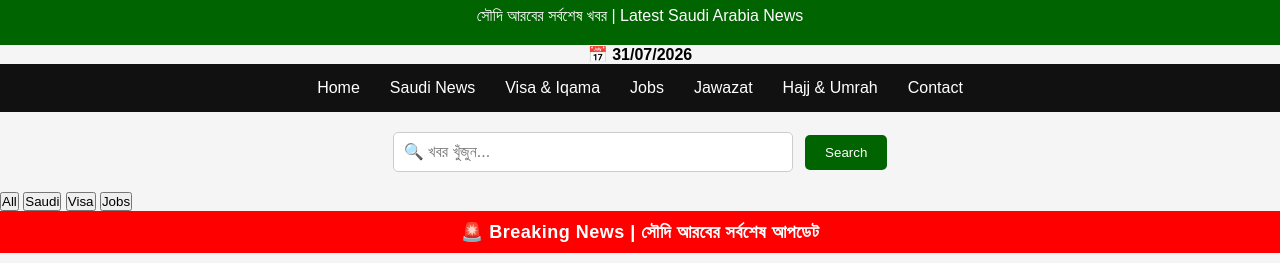
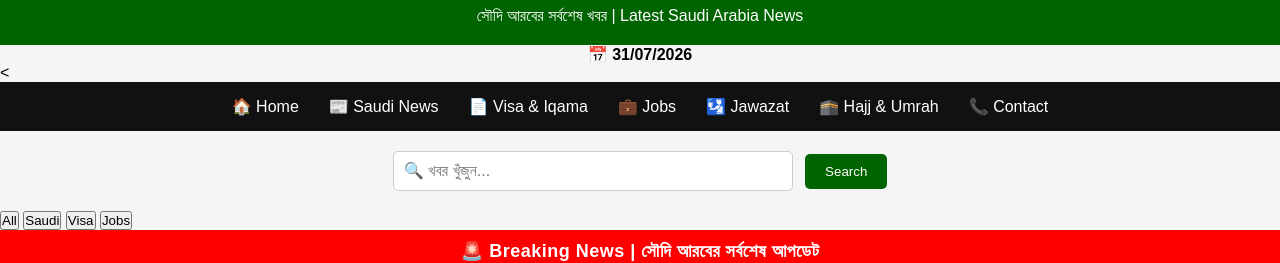
Before and after one commit to saudibanglaupdate/saudibanglaupdate, a plain HTML site: page index.html in a window 1280 px wide. Shown: the part 174-437 px from the top of the page. Drawn offline with Linux system fonts and the light colour scheme.

Commit message:
Update index.html

```diff
--- a/index.html
+++ b/index.html
@@ -140,14 +140,14 @@
 
 </header><p id="date" style="text-align:center;font-weight:bold;"></p>
 
-<nav>
-<a href="#">Home</a>
-<a href="#">Saudi News</a>
-<a href="#">Visa & Iqama</a>
-<a href="#">Jobs</a>
-<a href="#">Jawazat</a>
-<a href="#">Hajj & Umrah</a>
-<a href="#">Contact</a>
+<<nav>
+<a href="index.html">🏠 Home</a>
+<a href="news.html">📰 Saudi News</a>
+<a href="news.html">📄 Visa & Iqama</a>
+<a href="news.html">💼 Jobs</a>
+<a href="news.html">🛂 Jawazat</a>
+<a href="news.html">🕋 Hajj & Umrah</a>
+<a href="contact.html">📞 Contact</a>
 </nav><div class="search-box">
    <input id="searchBox" type="text" placeholder="🔍 খবর খুঁজুন...">
 <button>Search</button>
```
